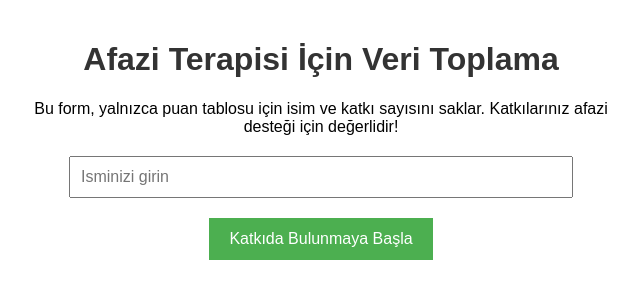
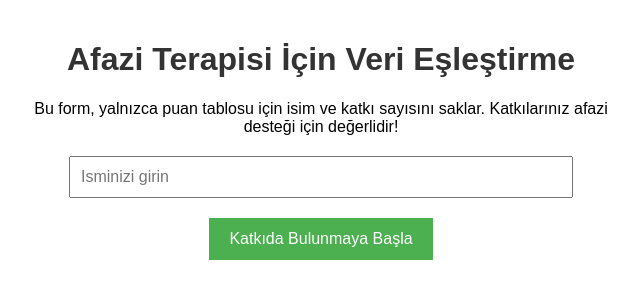
Before and after one commit to caltunay/therapy-app-data-generator, a Flask app: page /username in a window 1280 px wide. Shown: the top 300 px of the page, without its empty margins (319-959 px from the left). Run offline with Flask 3, Linux system fonts and the light colour scheme.

Commit message:
wording fixed

```diff
--- a/templates/username.html
+++ b/templates/username.html
@@ -32,7 +32,7 @@
     </style>
 </head>
 <body>
-    <h1>Afazi Terapisi İçin Veri Toplama</h1>
+    <h1>Afazi Terapisi İçin Veri Eşleştirme</h1>
     <p>Bu form, yalnızca puan tablosu için isim ve katkı sayısını saklar. Katkılarınız afazi desteği için değerlidir!</p>
 
     <!-- <p>İsminizi Girin</p> -->
```
